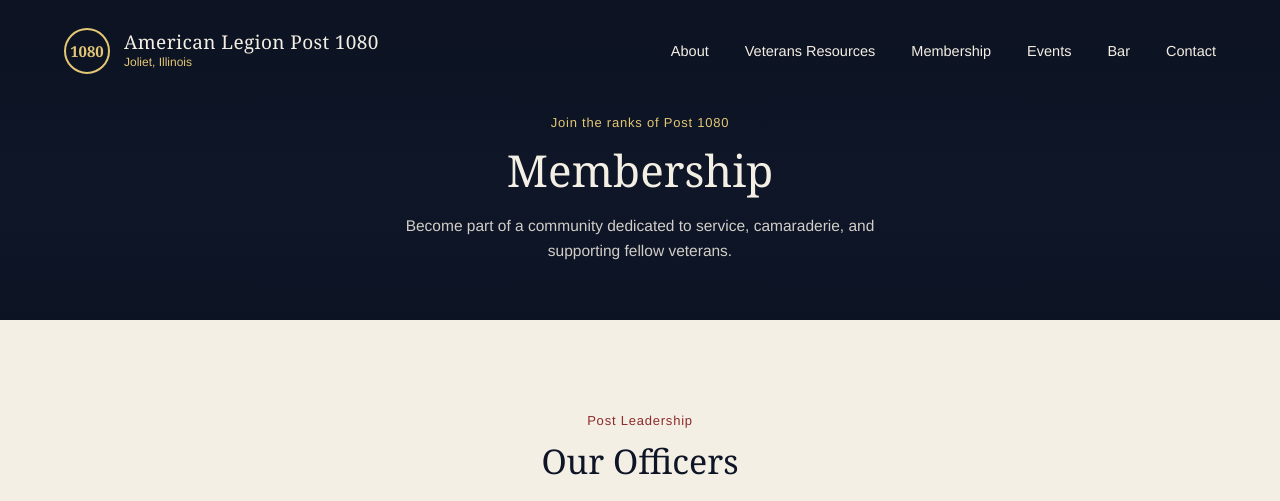
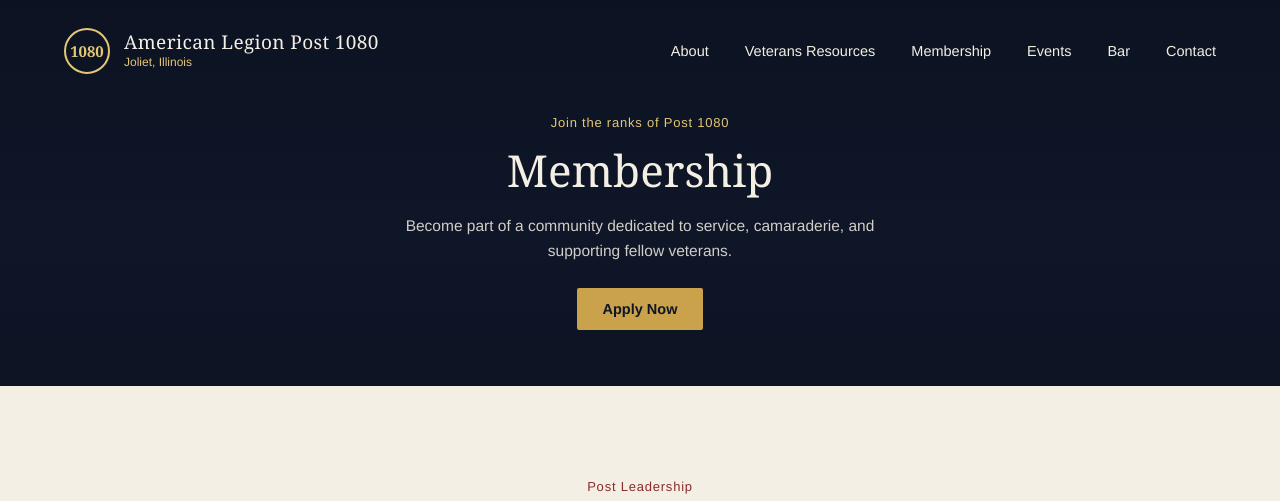
Before and after one commit to RocklineAIMarketing/american-legion-1080, a plain HTML site: page membership/index.html in a window 1280 px wide. Shown: the top 501 px of the page. Drawn offline with Linux system fonts and the light colour scheme; no server answers.

Commit message:
Update index.html

```diff
--- a/membership/index.html
+++ b/membership/index.html
@@ -222,6 +222,11 @@
     color: rgba(244,239,228,0.85);
     max-width: 520px;
     margin: 0 auto;
+  }
+
+  .hero-content .btn {
+    display: inline-block;
+    margin-top: 24px;
   }
 
   .btn {
@@ -478,6 +483,7 @@
     <span class="hero-eyebrow">Join the ranks of Post 1080</span>
     <h1>Membership</h1>
     <p>Become part of a community dedicated to service, camaraderie, and supporting fellow veterans.</p>
+    <a href="https://www.illegion.org/membership/join-the-american-legion/" target="_blank" rel="noopener" class="btn btn-primary">Apply Now</a>
   </div>
 </header>
 
```
